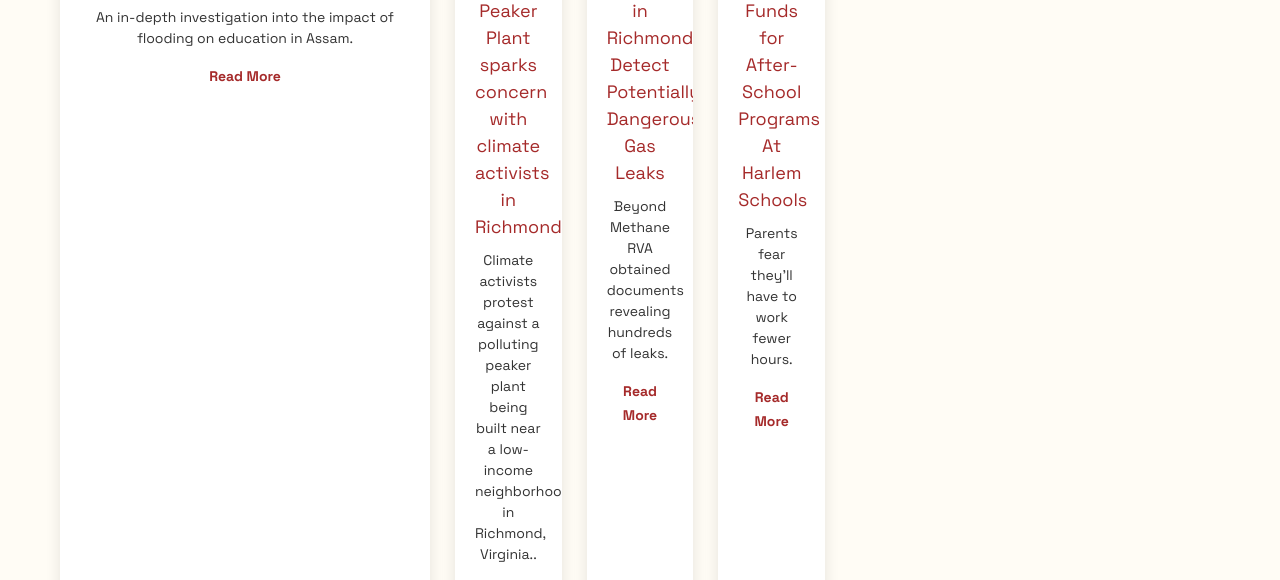
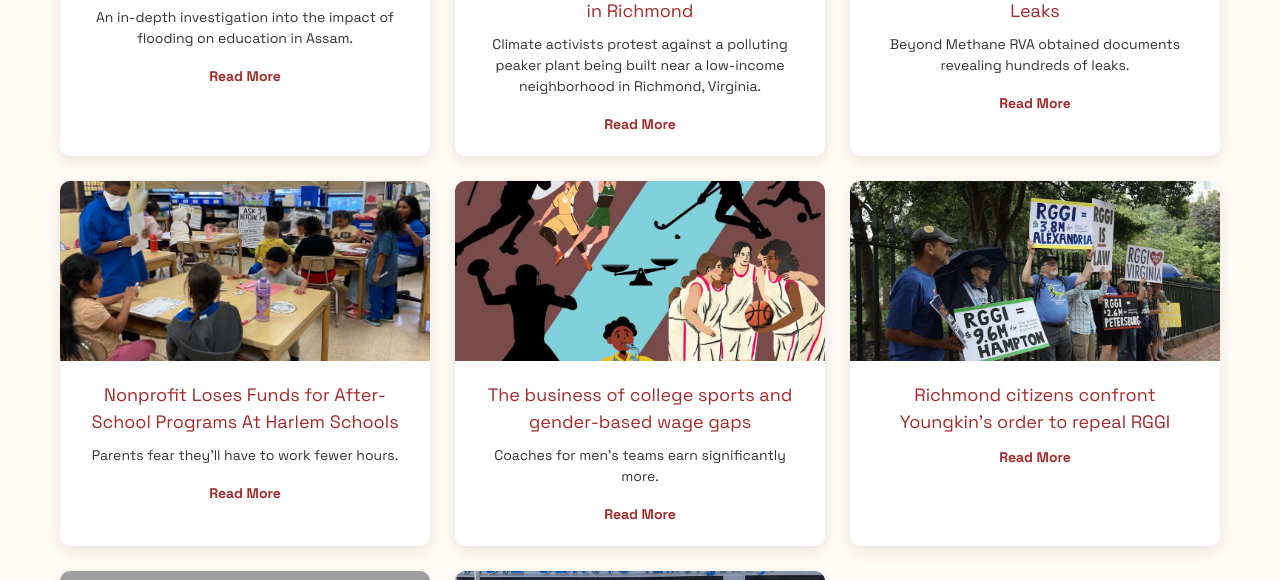
Before and after one commit to ananyabchetia/ananyabchetia.github.io, a plain HTML site: page index.html in a window 1280 px wide. Shown: the part 1455-2035 px from the top of the page. Drawn offline with nearby package versions, Linux system fonts and the light colour scheme; grey boxes are pictures that could not be loaded.

Commit message:
update website

```diff
--- a/index.html
+++ b/index.html
@@ -13,7 +13,7 @@
 
     <style>
       html, body {
-        background-color: #FFFCF5;
+        background-color: #fffcf5;
         font-family: "Space Grotesk", sans-serif;
         margin: 0;
         padding: 0;
@@ -255,16 +255,14 @@
           </div>
         </div>
 
-        <div class="projects-grid">
         <div class="project-card">
           <img src="dominion.jpeg" alt="Dominion">
           <div class="project-content">
             <h3>Dominion Energy's Peaker Plant sparks concern with climate activists in Richmond</h3>
-              <p>Climate activists protest against a polluting peaker plant being built near a low-income neighborhood in Richmond, Virginia..</p>
+            <p>Climate activists protest against a polluting peaker plant being built near a low-income neighborhood in Richmond, Virginia.</p>
             <a href="https://www.thecollegianur.com/article/2023/12/dominion-energys-peaker-plant-sparks-concern-with-climate-activists-in-richmond" target="_blank">Read More</a>
           </div>
         </div>
-
 
         <div class="project-card">
           <img src="methane.jpeg" alt="Article about Methane Leaks">
@@ -302,7 +300,7 @@
         </div>
 
         <div class="project-card">
-          <img src="richmond.jpeg" alt="Southside">
+          <img src="richmond.jpeg" alt="Article about Methane Leaks">
           <div class="project-content">
             <h3>South Richmond Residents Oppose Fire Training Facility</h3>
             <p>A proposed facility is set for construction despite its environmental impact on vulnerable residents and a wildlife sanctuary just 100 meters away.</p>
@@ -316,6 +314,11 @@
             <h3>'Those are my people:' Turkish junior flies home to help earthquake survivors</h3>
             <a href="https://www.thecollegianur.com/article/2023/03/those-are-my-people-turkish-junior-flies-home-to-help-earthquake-survivors" target="_blank">Read More</a>
           </div>
+        </div>
+
+        <!-- If you need a placeholder for the ninth card to complete the grid -->
+        <div class="project-card" style="visibility: hidden;">
+          <!-- This is a placeholder for the ninth card -->
         </div>
       </div>
     </section>
```
Lines whose indentation alone changed are shown as unchanged.
